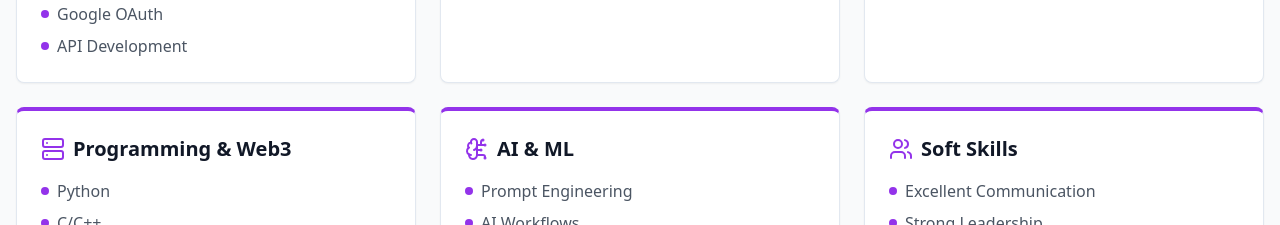
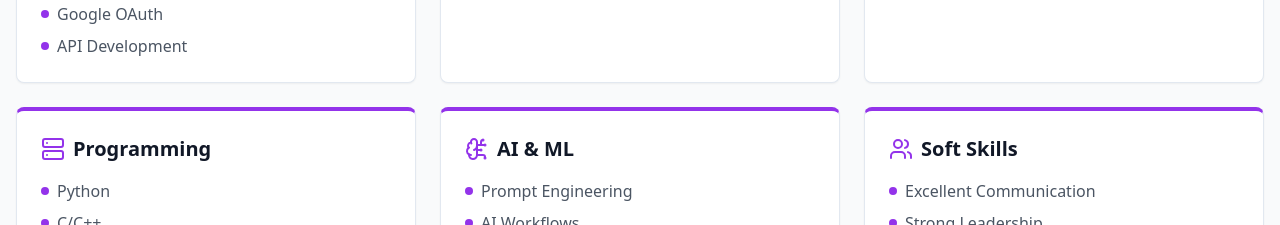
Before and after one commit to parimeena404/Pari-Portfolio-main, a Next.js app: page / in a window 1280 px wide. Shown: the part 2040-2265 px from the top of the page. Built offline with nearby package versions, Linux system fonts and the light colour scheme; a web font is replaced by a local one.

Commit message:
Update skills section: rename 'Programming & Web3' to 'Programming'

```diff
--- a/components/skills.tsx
+++ b/components/skills.tsx
@@ -29,7 +29,7 @@ export default function Skills() {
       skills: ["Data Structures", "Algorithms", "Database Management", "System Design", "Git & GitHub"],
     },
     {
-      title: "Programming & Web3",
+      title: "Programming",
       icon: <ServerIcon className="h-6 w-6 text-purple-600 dark:text-purple-400" />,
       skills: ["Python", "C/C++", "Ethereum", "Polygon", "Smart Contracts", "VS Code"],
     },
```
